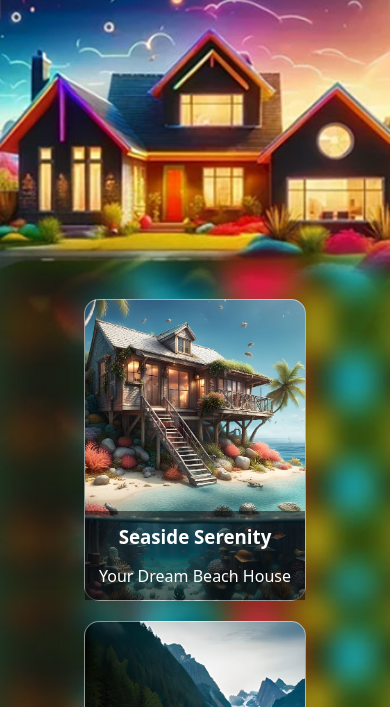
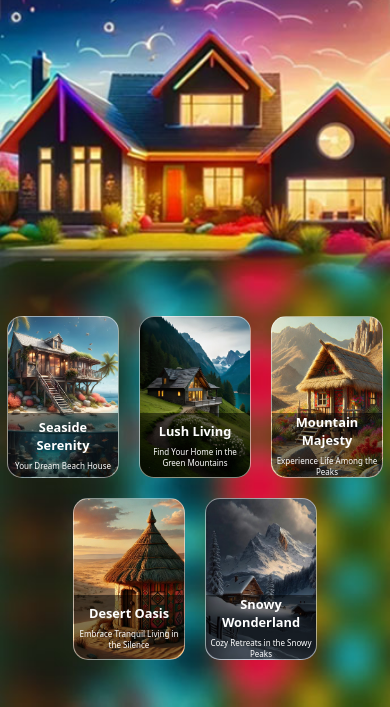
Before and after one commit to musmanirfan/365-real-state-section, a plain HTML site: page index.html in a window 390 px wide. Shown: the part 132-839 px from the top of the page. Drawn offline with Linux system fonts and the light colour scheme.

Commit message:
latest version

```diff
--- a/style.css
+++ b/style.css
@@ -242,8 +242,8 @@ body {
 	.img3,
 	.img4,
 	.img5 {
-		width: 220px;
-		height: 300px;
+		width: 110px;
+		height: 160px;
 		background-size: cover;
 		background-repeat: no-repeat;
 		background-position: center;
@@ -260,6 +260,7 @@ body {
 	.img4-cont,
 	.img5-cont {
 		background-color: rgba(0, 0, 0, 0.5);
+		border-radius: 0px 0px 15px 15px;
 		/* Black background with opacity */
 		position: absolute;
 		bottom: 0;
@@ -267,10 +268,7 @@ body {
 		display: flex;
 		flex-direction: column;
 		align-items: center;
-		gap: 10px;
-		padding-top: 10px !important;
-		padding-bottom: 10px !important;
-		height: auto !important;
+		height: 40% !important;
 	}
 
 	.img1-cont>h3,
@@ -289,9 +287,21 @@ body {
 		text-align: center;
 	}
 
+	.img1-cont>h3,
+	.img2-cont>h3,
+	.img3-cont>h3,
+	.img4-cont>h3,
+	.img5-cont>h3 {
+		font-size: 0.8rem;
+	}
+
+	.img1-cont>p,	.img2-cont>p,	.img3-cont>p,	.img4-cont>p,	.img5-cont>p{
+		font-size: 0.5rem;
+	}
+
 	.hero-sec {
 		margin: 0;
-		height: 38vh !important;
+		height: 40vh !important;
 	}
 
 	.hide {
```
